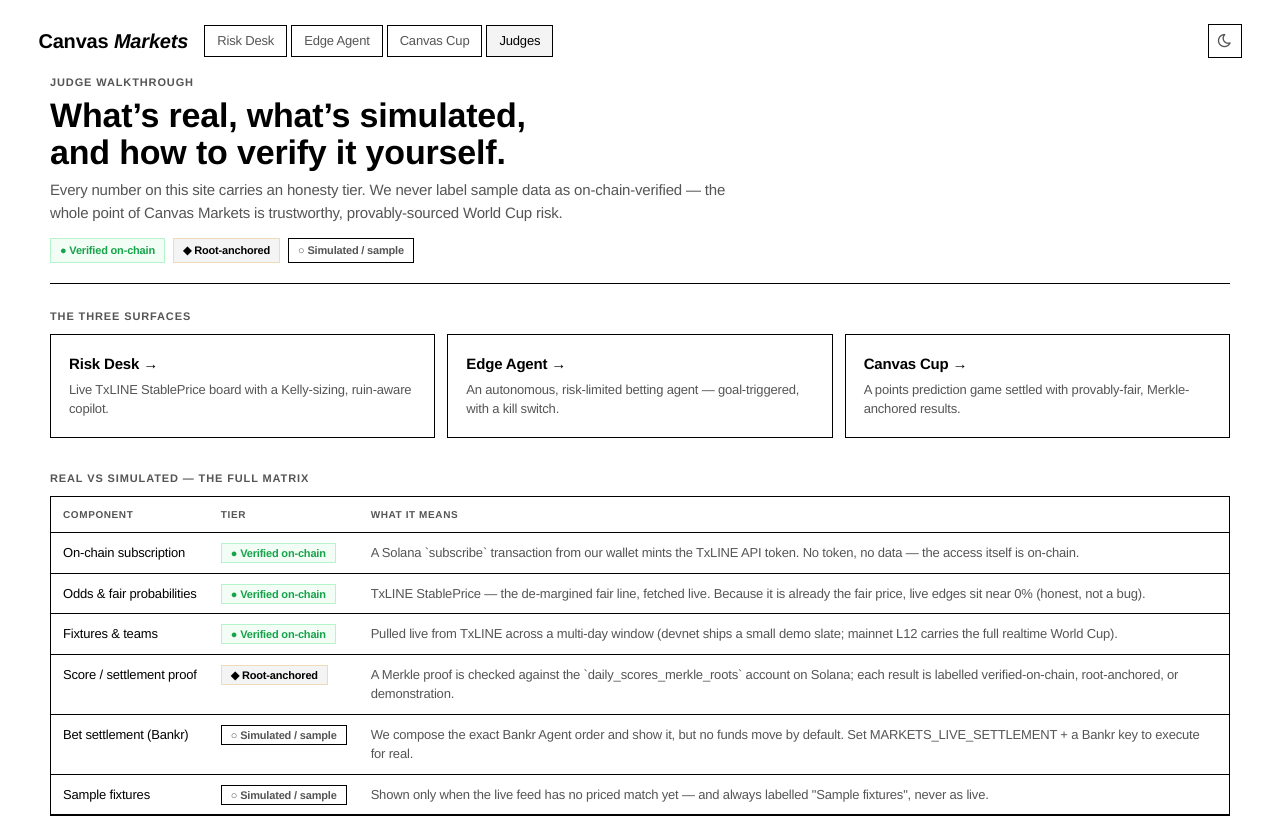
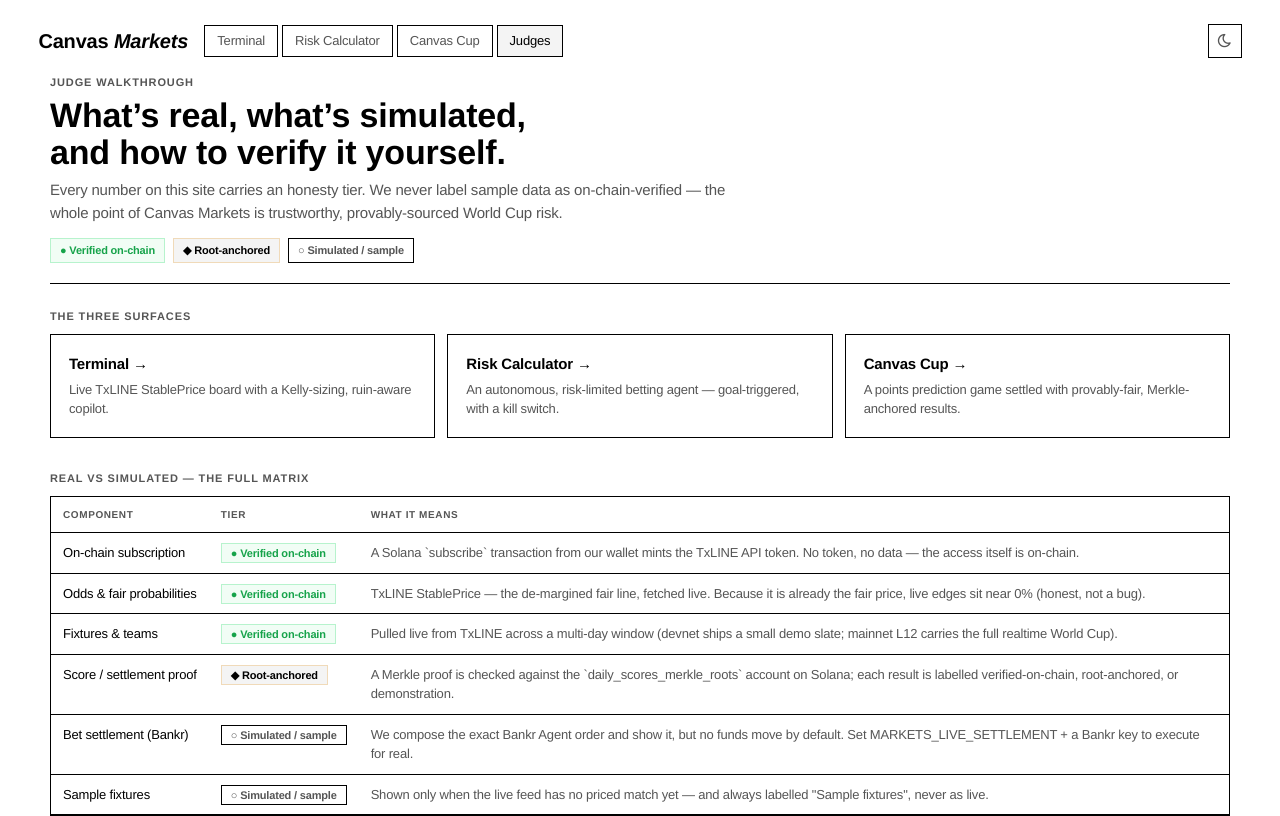
Before and after one commit to rosarkar/canvas-markets, a Next.js app: page /judges in a window 1280 px wide. Shown: the top 816 px of the page. Built offline with nearby package versions, Linux system fonts and the light colour scheme.

Commit message:
feat: rename Risk Desk to Terminal and Edge Agent to Risk Calculator

```diff
--- a/components/Nav.tsx
+++ b/components/Nav.tsx
@@ -3,8 +3,8 @@
 import { useEffect, useState } from 'react'
 
 const LINKS = [
-  { href: '/', label: 'Risk Desk' },
-  { href: '/agent', label: 'Edge Agent' },
+  { href: '/', label: 'Terminal' },
+  { href: '/agent', label: 'Risk Calculator' },
   { href: '/fan', label: 'Canvas Cup' },
   { href: '/judges', label: 'Judges' },
 ]
--- a/pages/index.tsx
+++ b/pages/index.tsx
@@ -181,7 +181,7 @@
   return (
     <>
       <Head>
-        <title>Canvas Markets — World Cup Risk Desk</title>
+        <title>Canvas Markets — World Cup Terminal</title>
         <meta name="description" content="Risk-managed World Cup betting copilot. TxLINE StablePrice odds, Kelly sizing, Monte Carlo ruin analysis, Bankr settlement." />
       </Head>
 
--- a/pages/judges.tsx
+++ b/pages/judges.tsx
@@ -60,8 +60,8 @@
           <div style={{ ...kicker }}>The three surfaces</div>
           <div style={{ display: 'grid', gridTemplateColumns: 'repeat(auto-fit, minmax(240px, 1fr))', gap: 12, marginBottom: '2rem' }}>
             {[
-              { href: '/', name: 'Risk Desk', desc: 'Live TxLINE StablePrice board with a Kelly-sizing, ruin-aware copilot.' },
-              { href: '/agent', name: 'Edge Agent', desc: 'An autonomous, risk-limited betting agent — goal-triggered, with a kill switch.' },
+              { href: '/', name: 'Terminal', desc: 'Live TxLINE StablePrice board with a Kelly-sizing, ruin-aware copilot.' },
+              { href: '/agent', name: 'Risk Calculator', desc: 'An autonomous, risk-limited betting agent — goal-triggered, with a kill switch.' },
               { href: '/fan', name: 'Canvas Cup', desc: 'A points prediction game settled with provably-fair, Merkle-anchored results.' },
             ].map(s => (
               <Link key={s.href} href={s.href} style={{ ...card, display: 'block' }}>
@@ -119,7 +119,7 @@
                 {WALLET} ↗
               </a>
               <p style={{ fontSize: 13, color: 'var(--muted)', marginTop: 12 }}>
-                On the Risk Desk, the <b style={{ color: 'var(--accent)' }}>on-chain ✓</b> chip links to the day&rsquo;s
+                On the Terminal, the <b style={{ color: 'var(--accent)' }}>on-chain ✓</b> chip links to the day&rsquo;s
                 <code style={{ color: 'var(--text)' }}> daily_scores_merkle_roots</code> account — the exact place the live root anchors.
               </p>
             </div>
```
